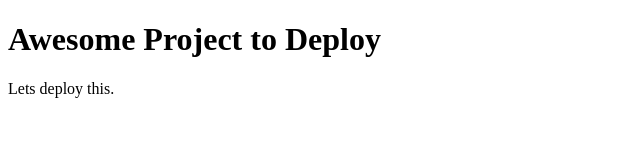
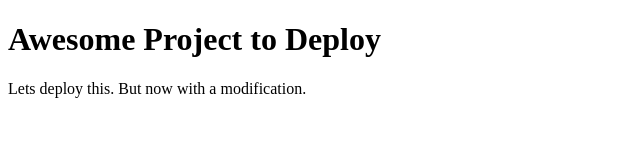
Before and after one commit to apocsve/aws-deployment-test, a plain HTML site: page index.html in a window 1280 px wide. Shown: the whole page, without its empty margins (0-640 px from the left). Drawn offline with Linux system fonts and the light colour scheme.

Commit message:
Added a modification for testing.

```diff
--- a/index.html
+++ b/index.html
@@ -7,6 +7,8 @@
         <h1>Awesome Project to Deploy</h1>
         <p>
             Lets deploy this.
+
+            But now with a modification.
         </p>
     </body>
 </html>
```
